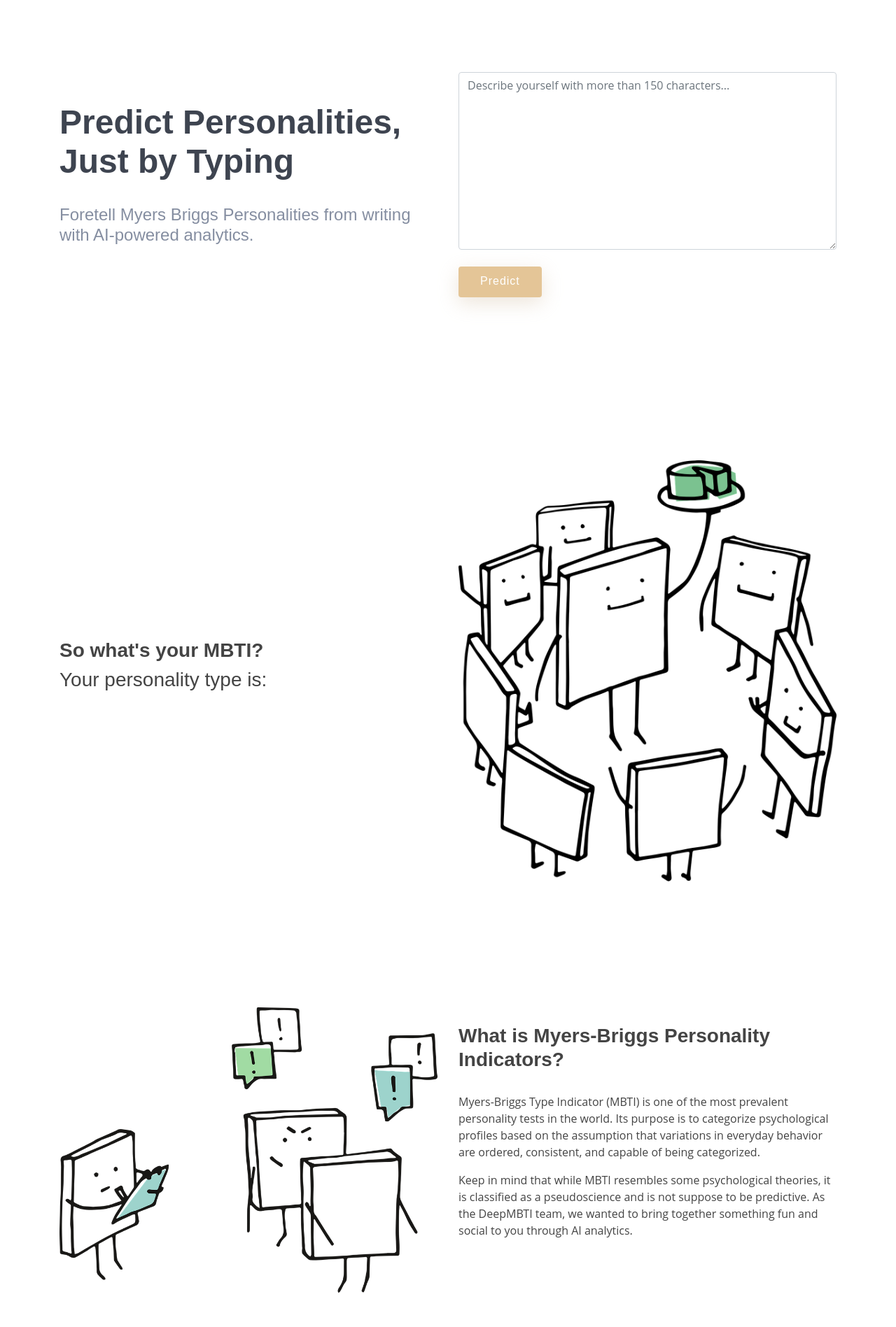
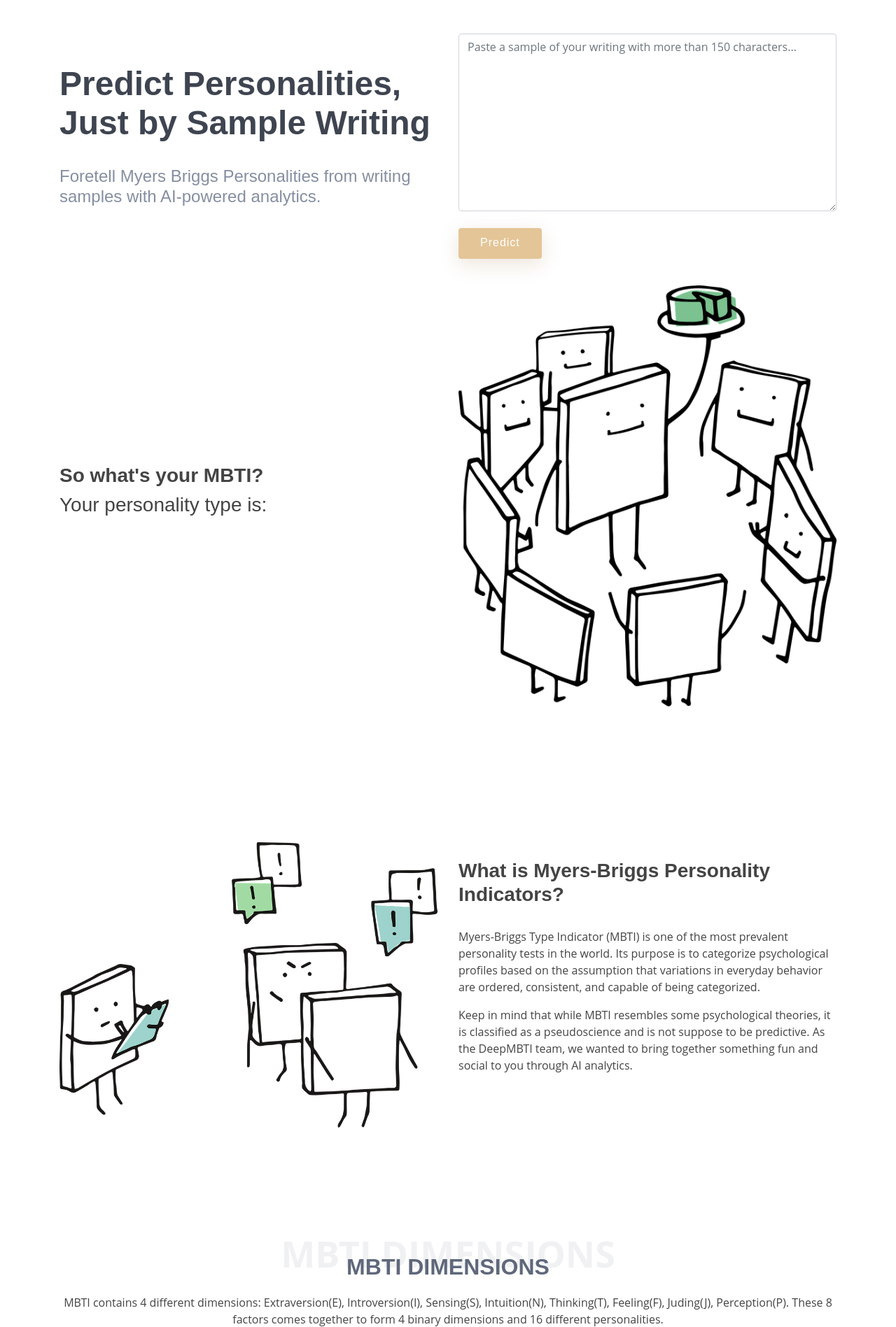
Before and after one commit to shaunwang1350/MyersBriggsMLProject, a Flask app: page / in a window 1280 px wide. Shown: the part 72-1969 px from the top of the page at 70% size. Run offline with Flask 2, Linux system fonts and the light colour scheme; parts of the project's set-up code (start-up, migrations or seed data) failed here and were passed over; some libraries are stand-ins or nearby versions.

Commit message:
Index Updates

```diff
--- a/app.py
+++ b/app.py
@@ -24,6 +24,9 @@ def predict():
 
     # takes the user text input
     userInput = request.form['text']
+
+    if len(userInput) == 0:
+        return render_template('index.html', prediction_text=f"")
 
     # clean the text with regex
     replacements = [
--- a/static/css/style.css
+++ b/static/css/style.css
@@ -54,11 +54,6 @@ h1, h2, h3, h4, h5, h6 {
   transition: all 0.5s;
   z-index: 997;
   padding: 20px 0;
-}
-
-#header.header-scrolled {
-  box-shadow: 0px 2px 15px rgba(0, 0, 0, 0.1);
-  padding: 12px 0;
 }
 
 #header .logo {
@@ -245,10 +240,10 @@ h1, h2, h3, h4, h5, h6 {
 --------------------------------------------------------------*/
 #hero {
   width: 100%;
-  height: 80vh;
+  height: 60vh;
   background: #fff;
   padding-top: 82px;
-  padding-bottom: 50px !important;
+  /* padding-bottom: 50px !important; */
 }
 
 #hero h1 {
@@ -344,7 +339,7 @@ h1, h2, h3, h4, h5, h6 {
 # Sections General
 --------------------------------------------------------------*/
 section {
-  padding: 90px 0;
+  /* padding: 90px 0; */
   overflow: hidden;
 }
 
--- a/templates/index.html
+++ b/templates/index.html
@@ -6,20 +6,15 @@
   <meta content="width=device-width, initial-scale=1.0" name="viewport">
 
   <title>DeepMBTI</title>
-  <meta content="" name="descriptison">
-  <meta content="" name="keywords">
+  <meta content="Predict Myers-Briggs through writing" name="descriptison">
+  <meta content="Sklearn, Myers-Briggs, Machine Learning, HTML, CSS, JavaScript, Python" name="keywords">
 
-  <!-- Fix -->
   <link href="../static/images/favicon-32x32.png" rel="icon">
   <link href="../static/images/apple-touch-icon.png" rel="apple-touch-icon">
 
-  <!-- Google Fonts -->
-
-  <!-- <link href="https://fonts.googleapis.com/css?family=Open+Sans:300,300i,400,400i,600,600i,700,700i|Raleway:300,300i,400,400i,500,500i,600,600i,700,700i|Poppins:300,300i,400,400i,500,500i,600,600i,700,700i" rel="stylesheet"> -->
   <link rel= "stylesheet" href= "{{ url_for('static',filename='css/bootstrap.min.css') }}">
   <link rel= "stylesheet" href= "{{ url_for('static',filename='icofont/icofont.min.css') }}">
 
-  <!-- Template Main CSS File -->
   <link rel="stylesheet" type="text/css" href="{{ url_for('static',filename='css/style.css') }}"}>
 </head>
 
@@ -27,23 +22,21 @@
 
   <header id="header" class="fixed-top">
     <div class="container d-flex align-items-center">
-
       <h1 class="logo mr-auto"><a href="index.html">DeepMBTI</a></h1>
-
     </div>
-  </header><!-- End Header -->
+  </header>
 
   <section id="hero" class="d-flex align-items-center">
         <div class="container">
             <div class="row">
                 <div class="col-lg-6 pt-5 pt-lg-0 order-2 order-lg-1 d-flex flex-column justify-content-center">
-                    <h1>Predict Personalities, Just by Typing</h1>
+                    <h1>Predict Personalities, Just by Sample Writing</h1>
                     <br>
-                    <h2>Foretell Myers Briggs Personalities from writing with AI-powered analytics.</h2>
+                    <h2>Foretell Myers Briggs Personalities from writing samples with AI-powered analytics.</h2>
                 </div>
                 <div class="col-lg-6 order-1 order-lg-2 ">
                     <form action="{{ url_for('predict')}}" method="POST">
-                        <textarea name="text" type="text" class="form-control" id="example4" placeholder="Describe yourself with more than 150 characters..." rows=10 cols=150 minlength="150"></textarea>
+                        <textarea name="text" type="text" class="form-control" id="example4" placeholder="Paste a sample of your writing with more than 150 characters..." rows=10 cols=150 minlength="150"></textarea>
                         <br>
                         <input type="submit" class="btn btn-get-started scrollto" value="Predict">
                     </form>
@@ -66,10 +59,8 @@
         </div>
     </div>
   </section>
-
-
-   <!-- ======= About Section ======= -->
-   <section id="about" class="about">
+  <br><br><br><br><br><br>
+   <section id="about" class="about" style="margin-top: 50px">
         <div class="container">
             <div class="row">
                 <div class="col-lg-6">
@@ -96,7 +87,7 @@
         <div class="section-title">
             <span>MBTI Dimensions</span>
             <h2>MBTI Dimensions</h2>
-            <p>Lorem ipsum dolor sit amet consectetur adipisicing elit. Laboriosam iusto perspiciatis deserunt impedit. Exercitationem vitae qui natus accusamus, alias, eos error quos cum blanditiis debitis consectetur corporis, facilis minus beatae.</p>
+            <p>MBTI contains 4 different dimensions: Extraversion(E), Introversion(I), Sensing(S), Intuition(N), Thinking(T), Feeling(F), Juding(J), Perception(P). These 8 factors comes together to form 4 binary dimensions and 16 different personalities.</p>
         </div>
 
         <div class="row">
```
Also changed, not shown: static/base.css (deleted, +0 -59 lines), 1 other file.
